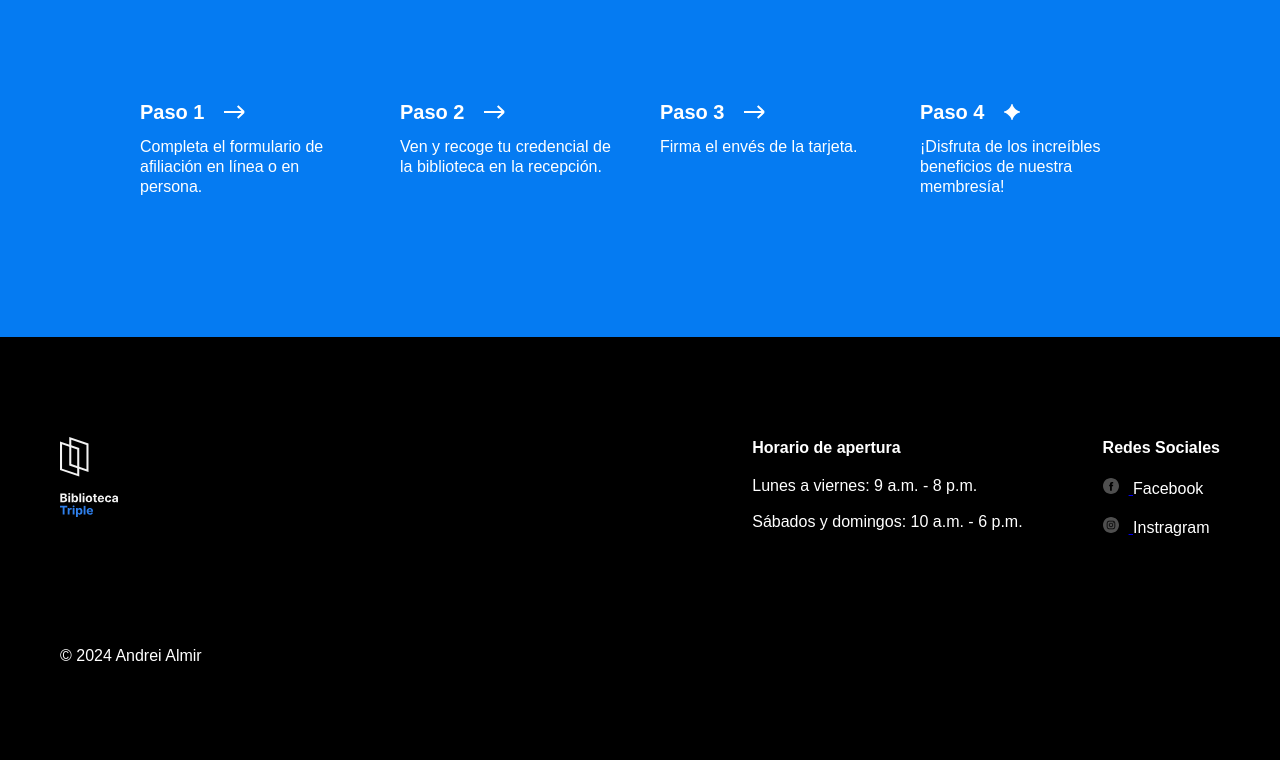
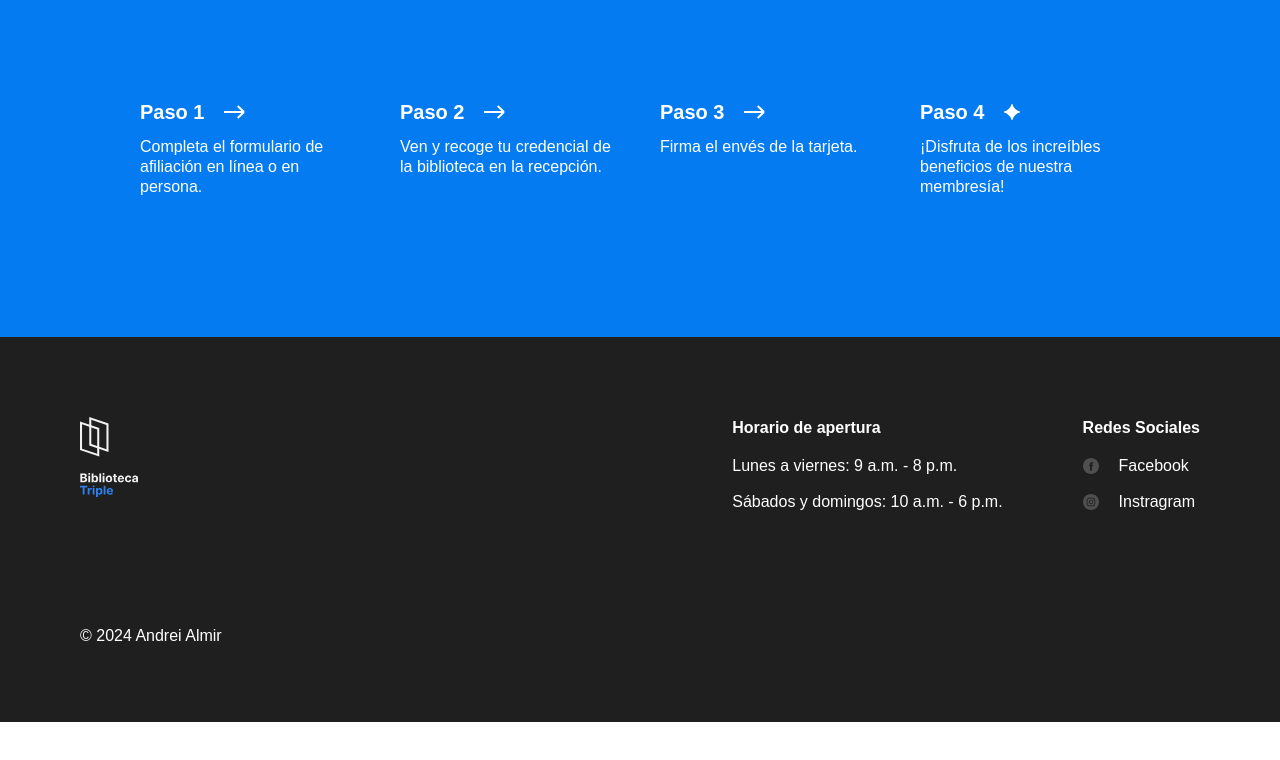
Before and after one commit to ParzySan/web_project_library_es, a plain HTML site: page index.html in a window 1280 px wide. Shown: the part 3145-3905 px from the top of the page. After the commit the page ends 3867 px from the top, so only its background shows below. Drawn offline with Linux system fonts and the light colour scheme.

Commit message:
Nueva actualización de mi proyecto

```diff
--- a/index.html
+++ b/index.html
@@ -33,7 +33,7 @@
               <a href="#membership" class="nav__link">Conviértete en miembro</a>
             </li>
             <li>
-              <a href="#contacto" class="nav__link">Contactos</a>
+              <a href="#footer" class="nav__link">Contactos</a>
             </li>
           </ul>
         </nav>
@@ -283,7 +283,7 @@
           </ul>
         </section>
       </main>
-      <footer id="contacto" class="footer">
+      <footer id="footer" class="footer">
         <div class="footer__columns">
           <div class="footer__column footer__column_logo">
             <img
@@ -292,7 +292,7 @@
               class="footer__logo"
             />
           </div>
-          <div class="footer__column_content_hours footer__column_content">
+
           <div class="footer__column footer__column_content_hours">
             <h4 class="footer__column-heading">Horario de apertura</h4>
             <ul class="footer__list">
@@ -308,27 +308,26 @@
             <h4 class="footer__column-heading">Redes Sociales</h4>
             <ul class="footer__list">
               <li class="footer__list-item">
-                  <a href="#">
+                <a class="footer__column-link" href="#">
                   <img
                     class="footer__social-icon"
                     src="/images/facebook_white.svg"
                     alt="logo_Facebook"
                   />
+                  Facebook
                 </a>
-                  <a class="footer__column-link" href="#"> Facebook</a>
               </li>
               <li class="footer__list-item">
-                  <a href="#">
+                <a class="footer__column-link" href="#">
                   <img
                     class="footer__social-icon"
                     src="/images/instagram_white.svg"
-                      alt="logo_Instagram"
+                    alt="logo_instagram"
                   />
-                  </a>
-                  <a class="footer__column-link" href="#">Instragram</a>
+                  Instragram</a
+                >
               </li>
             </ul>
-            </div>
           </div>
         </div>
         <p class="footer__copyright">© 2024 Andrei Almir</p>
--- a/styles/style.css
+++ b/styles/style.css
@@ -351,12 +351,13 @@
 }
 
 .footer {
-  background-color: #000; /* Fondo negro */
+  background-color: #1f1f1f; /* Fondo negro */
   color: #fff; /* Texto blanco */
-  padding: 80px 60px; /* Espaciado superior e inferior de 80px, lateral de 60px */
+  padding: 60px 80px; /* Espaciado superior e inferior de 80px, lateral de 60px */
   display: flex;
   flex-direction: column;
   align-items: center;
+  box-sizing: border-box;
 }
 
 .footer__columns {
@@ -389,12 +390,14 @@
 .footer__column_content_hours {
   width: auto;
   margin-top: 0;
+  margin-left: auto;
   /*background-color: violet; */
 }
 
 .footer__column_content_social {
   width: auto;
   margin-top: 0;
+  margin-left: 80px;
 }
 
 .footer__logo {
@@ -404,8 +407,8 @@
 }
 
 .footer__column-heading {
-  margin-bottom: 10px; /* Espacio inferior */
   font-weight: bold;
+  margin-bottom: 20px;
 }
 
 .footer__list {
@@ -424,6 +427,9 @@
 .footer__column-link {
   color: white;
   text-decoration: none;
+  display: flex;
+  align-items: center;
+  column-gap: 10px;
 }
 
 .footer__social-icon {
```
Lines whose indentation alone changed are shown as unchanged.
